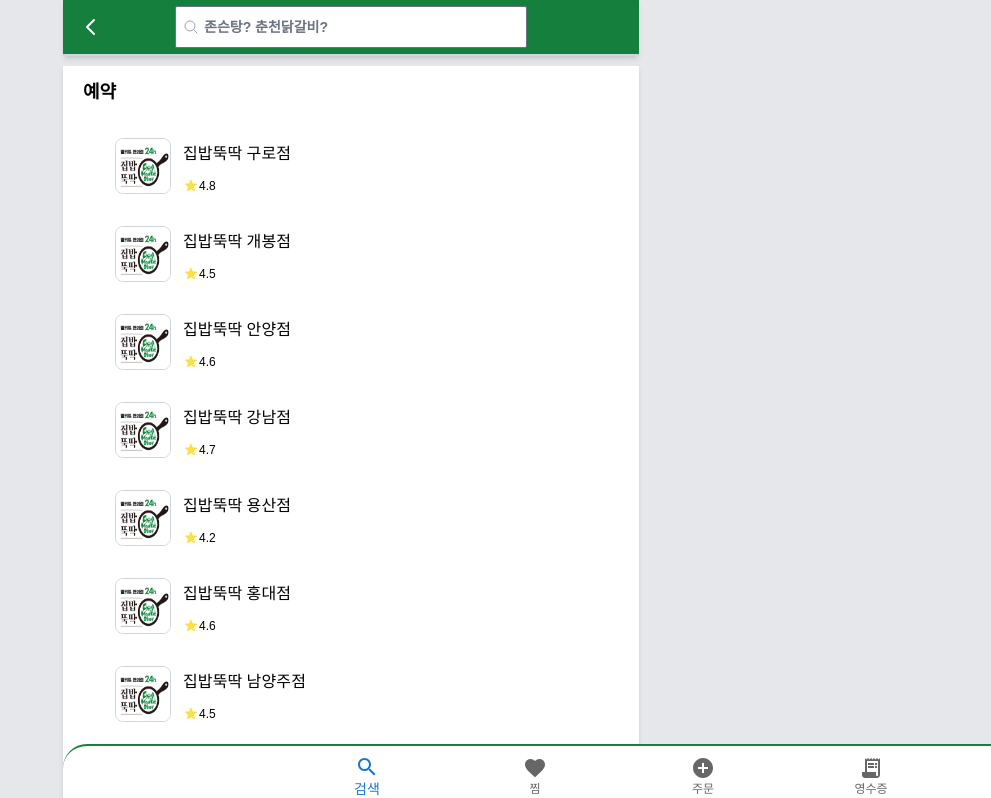
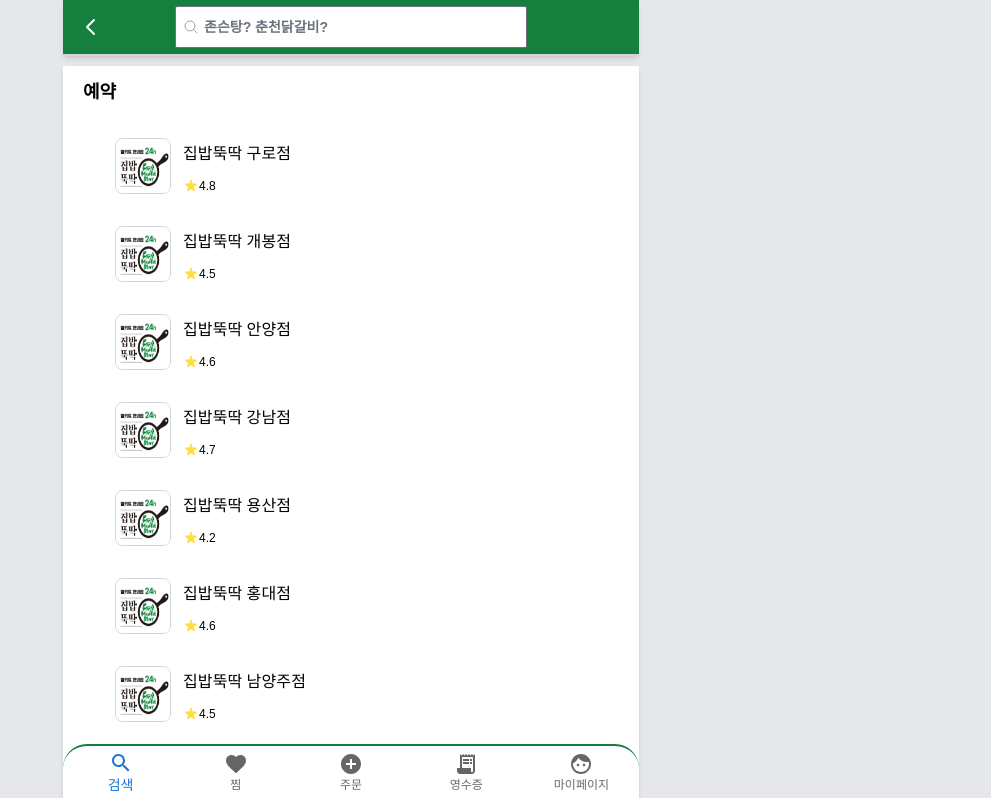
Before and after one commit to dudwns/mealkitary-frontend, a Next.js app: page /reservation in a window 1280 px wide. Shown: the top 798 px of the page, without its empty margins (289-1280 px from the left). Built offline with nearby package versions, Linux system fonts and the light colour scheme.

Commit message:
feat: NavBar width 조정

```diff
--- a/src/components/navBar.tsx
+++ b/src/components/navBar.tsx
@@ -20,7 +20,7 @@
   return (
     <BottomNavigation
       showLabels
-      className="fixed bottom-0 w-full border-t-2 border-green-700 pt-2 rounded-tl-3xl rounded-tr-3xl"
+      className=" bg-white border-t-2 border-green-700 rounded-tr-3xl rounded-tl-3xl w-full max-w-xl fixed left-0 right-0 mx-auto bottom-0 flex justify-center items-center z-20"
       value={value}
       onChange={(event, newValue) => {
         setValue(newValue);
```
